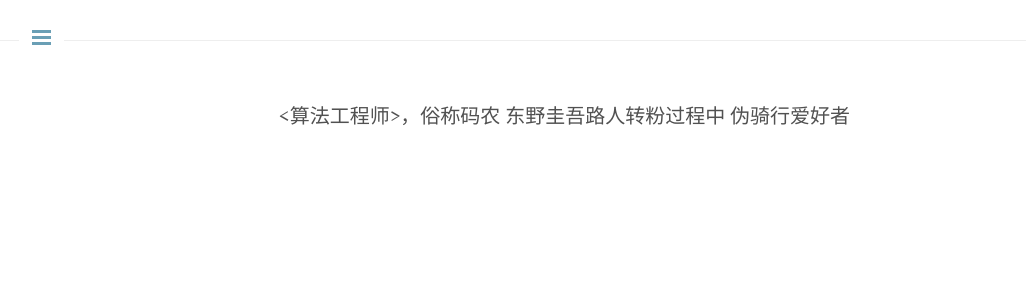
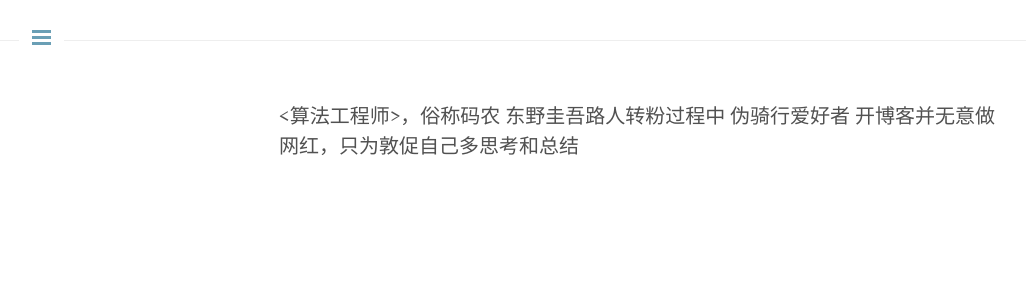
Before and after one commit to nomadcube/nomadcube.github.io, a Jekyll site: the page built from about.md, in a window 1280 px wide. Shown: the top 300 px of the page, without its empty margins (1-1027 px from the left). Built offline with Jekyll 4.4.1, drawn with Linux system fonts in a browser that asks for light colours.

Commit message:
新文章

```diff
--- a/about.md
+++ b/about.md
@@ -8,3 +8,5 @@ title: About
 东野圭吾路人转粉过程中
 
 伪骑行爱好者
+
+开博客并无意做网红，只为敦促自己多思考和总结
```
